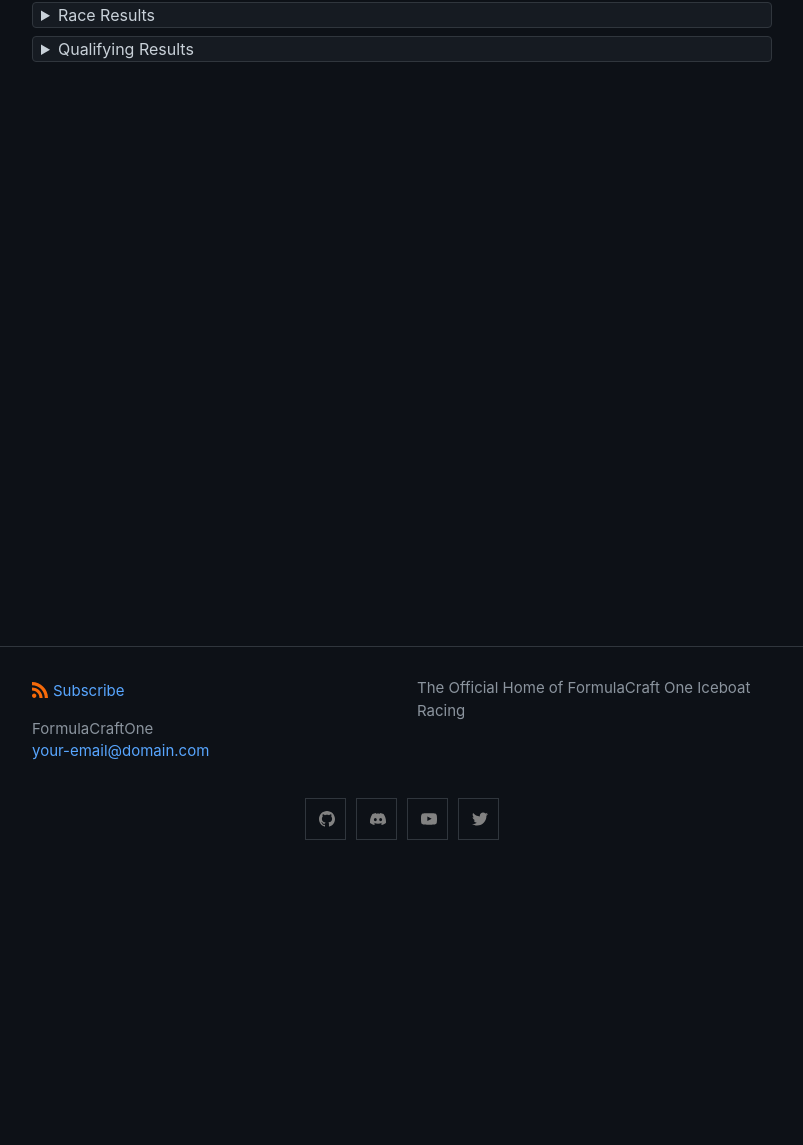
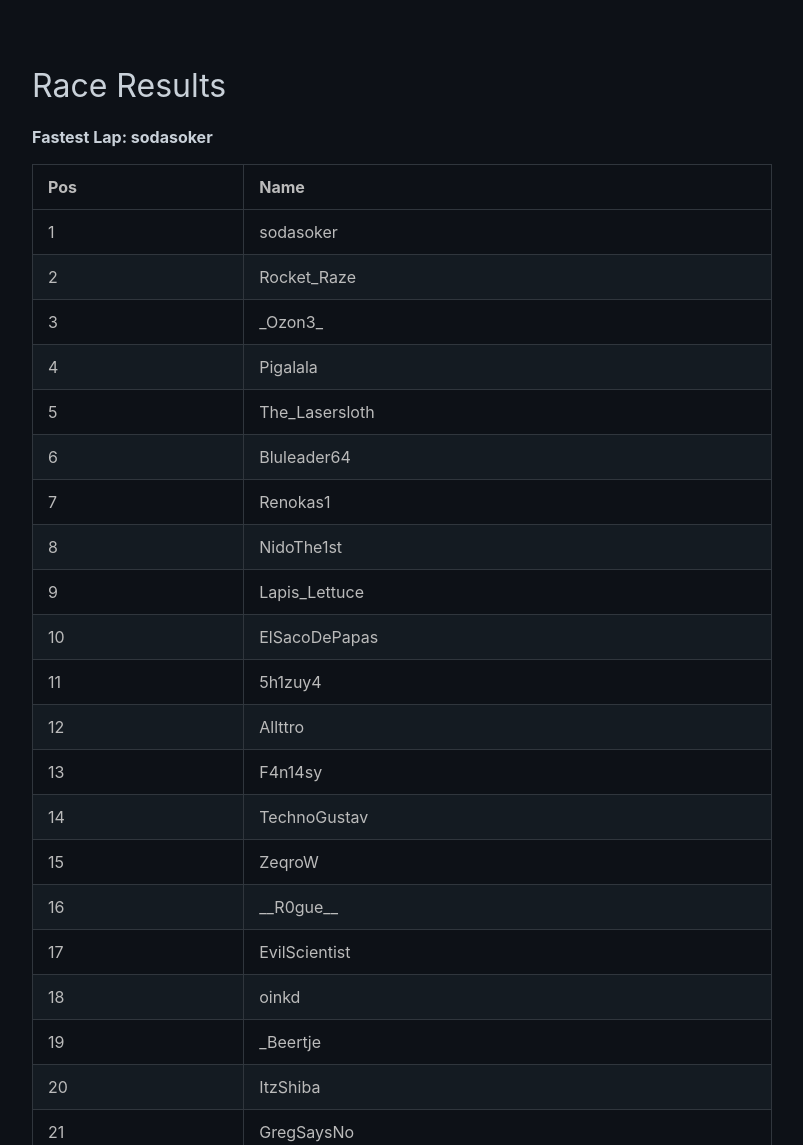
Before and after one commit to FormulaCraftOne/formulacraftone.github.io, a Jekyll site: the page built from _posts/2023-04-02-aus.md, in a window 1280 px wide and 1400 px high, scrolled down 270 px, cut to the strip 255-1400 px from the top of the window. Shown: the whole strip, without its empty margins (238-1041 px from the left). Built offline with Jekyll 4.4.1, drawn with Linux system fonts in a browser that asks for light colours; comment, search, counter and statistics services are not loaded; some of the changed text lies outside the part shown.

Commit message:
Update 2023-04-02-aus.md

```diff
--- a/_posts/2023-04-02-aus.md
+++ b/_posts/2023-04-02-aus.md
@@ -7,7 +7,7 @@ categories: race
 <iframe width="560" height="315" src="https://www.youtube-nocookie.com/embed/ay46cIZWlHQ?start=583" title="YouTube video player" frameborder="0" allow="accelerometer; autoplay; clipboard-write; encrypted-media; gyroscope; picture-in-picture; web-share" allowfullscreen></iframe>
 
 
-<details><summary>Race Results</summary>
+## Race Results
 
 **Fastest Lap: sodasoker**
 
@@ -31,13 +31,12 @@ categories: race
 | 16 | \_\_R0gue\_\_ |
 | 17 | EvilScientist |
 | 18 | oinkd |
-| 19 | _Beertje |
+| 19 | \_Beertje |
 | 20 | ItzShiba |
 | 21 | GregSaysNo |
 
-</details>
 
-<details><summary>Qualifying Results</summary>
+## Qualifying Results
 
 | Pos | Name |
 |-----|------|
@@ -60,12 +59,10 @@ categories: race
 | 17 | Ptown16 |
 | 18 | The_Lasersloth |
 | 19 | oinkd |
-| 20 | _Beertje |
+| 20 | \_Beertje |
 | 21 | ItzShiba |
 | 22 | LegendaryA7 |
 | 23 | Chad_Bonogees |
 | 24 | trylapaak |
 | 25 | GregSaysNo |
 | 26 | duckyucky |
-
-</details>
```
